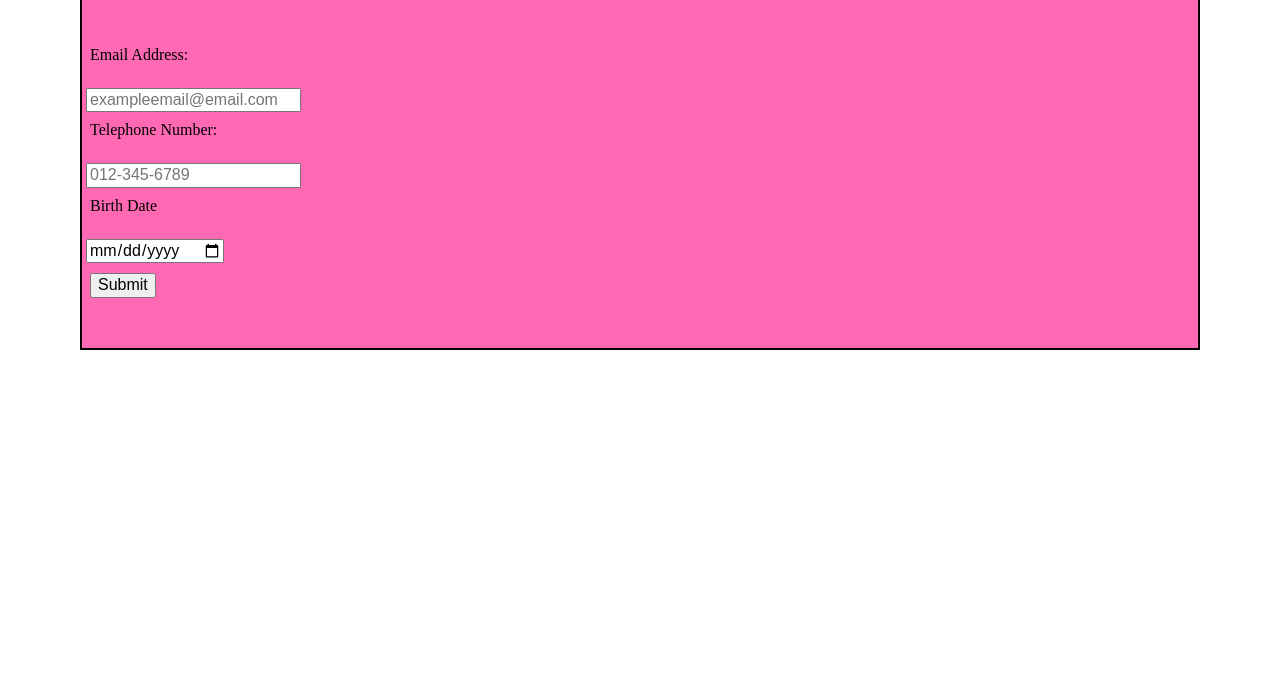
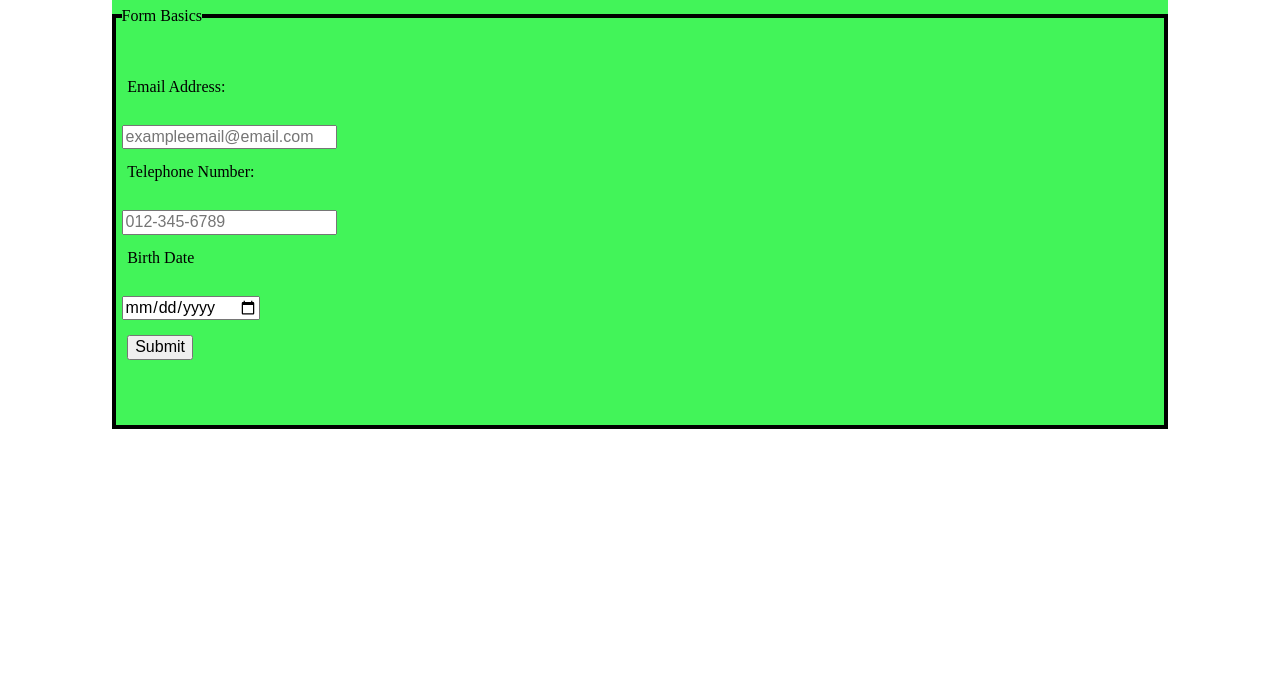
Before and after one commit to ipodgalore/362-Lab2, a plain HTML site: page index.html in a window 1280 px wide. Shown: the part 121-800 px from the top of the page. Drawn offline with Linux system fonts and the light colour scheme; a web font is replaced by a local one.

Commit message:
Update style.css
updated style color to be more appeasing

```diff
--- a/style.css
+++ b/style.css
@@ -12,37 +12,37 @@ label {
 body {
   font-family: 'Times New Roman', sans-serif;
   text-align: left;
-  padding-left: 5em;
-  padding-right: 5em;
-  padding-top: 3em;
+  padding-left: 7em;
+  padding-right: 7em;
+  padding-top: 5em;
 }
 p {
-  padding-left: .25em;
-  padding-right: .25em;
-  padding-top: 10px;
-  padding-bottom: 25px;
+  padding-left: .35em;
+  padding-right: .35em;
+  padding-top: 15px;
+  padding-bottom: 30px;
 }
 legend {
-  padding-top: 15px;
-  padding-bottom: 25px;
+  padding-top: 20px;
+  padding-bottom: 20px;
 }
 form {
-  background-color: #FF69B4;
+  background-color: #42f459;
 }
 fieldset {
-  padding: 25px;
-  padding-left: .25em;
-  padding-right: .25em;
-  padding-bottom: 25px;
-  border: 2px solid black;
+  padding: 20px;
+  padding-left: .35em;
+  padding-right: .35em;
+  padding-bottom: 35px;
+  border: 4px solid black;
   border-color: black;
 }
 @media screen and (max-width: 960px) {
   body {
-    font-size: 0.833em;
-    line-height: 1em;
+    font-size: 1em;
+    line-height: 1.2em;
   }
   fieldset {
-    border: 2px groove;
+    border: 3px groove;
   }
 }
```
